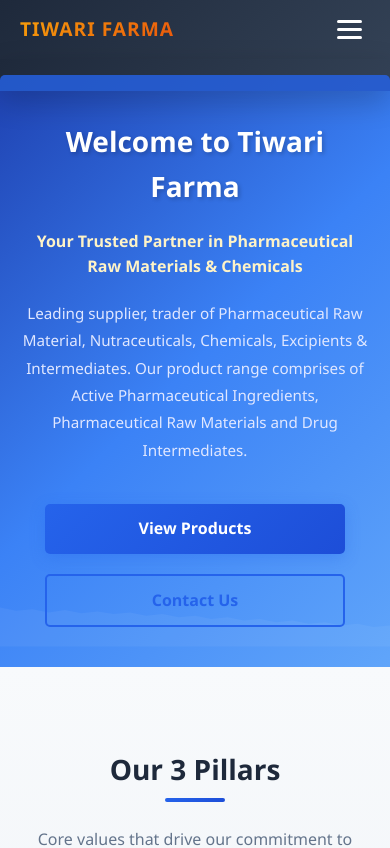
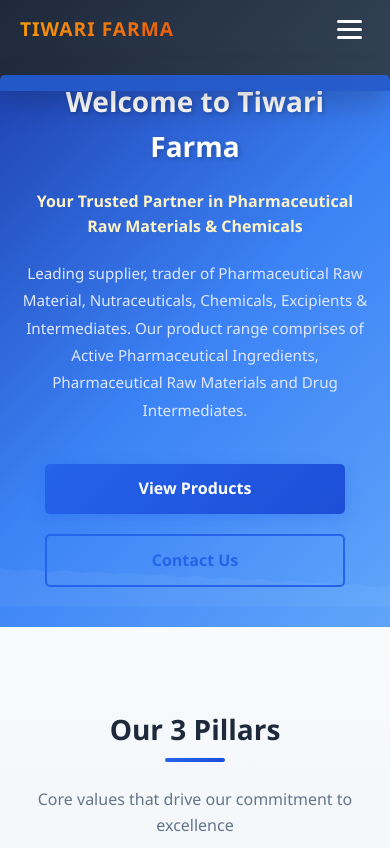
Before and after one commit to sahu8840/tiwari-farma, a React (Vite) app: page /#/ in a window 390 px wide. Shown: the top 848 px of the page. Built offline with nearby package versions, Linux system fonts and the light colour scheme.

Commit message:
Fix: Reduce hero section top padding on mobile to remove extra blue space

```diff
--- a/src/pages/Home.css
+++ b/src/pages/Home.css
@@ -199,7 +199,7 @@
 /* Mobile Responsive */
 @media (max-width: 968px) {
   .hero-section {
-    padding: 80px 0 60px;
+    padding: 40px 0 60px;
   }
 
   .hero-title {
@@ -224,6 +224,10 @@
 }
 
 @media (max-width: 768px) {
+  .hero-section {
+    padding: 30px 0 50px;
+  }
+
   .hero-title {
     font-size: 2rem;
   }
@@ -257,7 +261,7 @@
 
 @media (max-width: 480px) {
   .hero-section {
-    padding: 60px 0 40px;
+    padding: 20px 0 40px;
   }
 
   .hero-title {
```
Also changed, not shown: public/404.html (added, +25 -0 lines).
